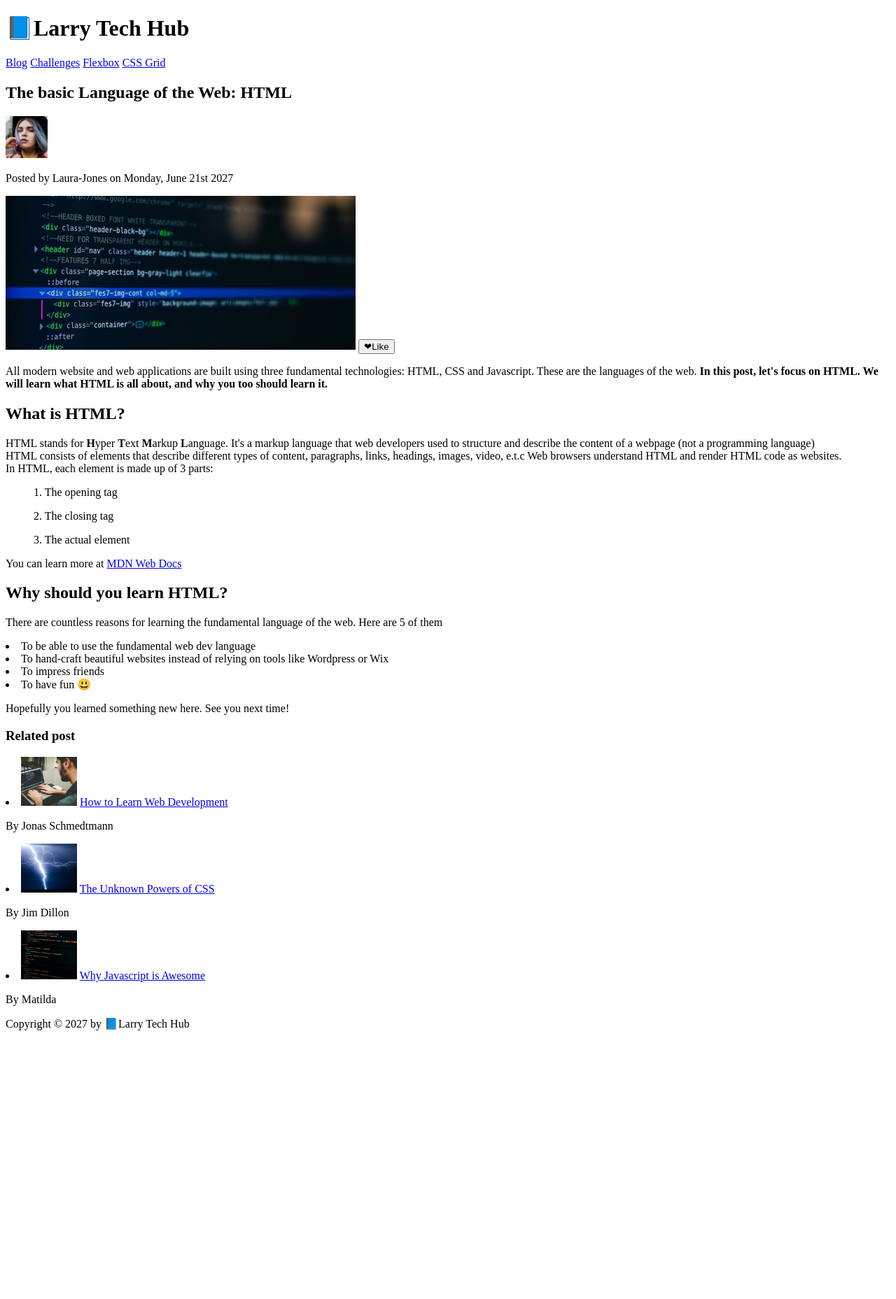
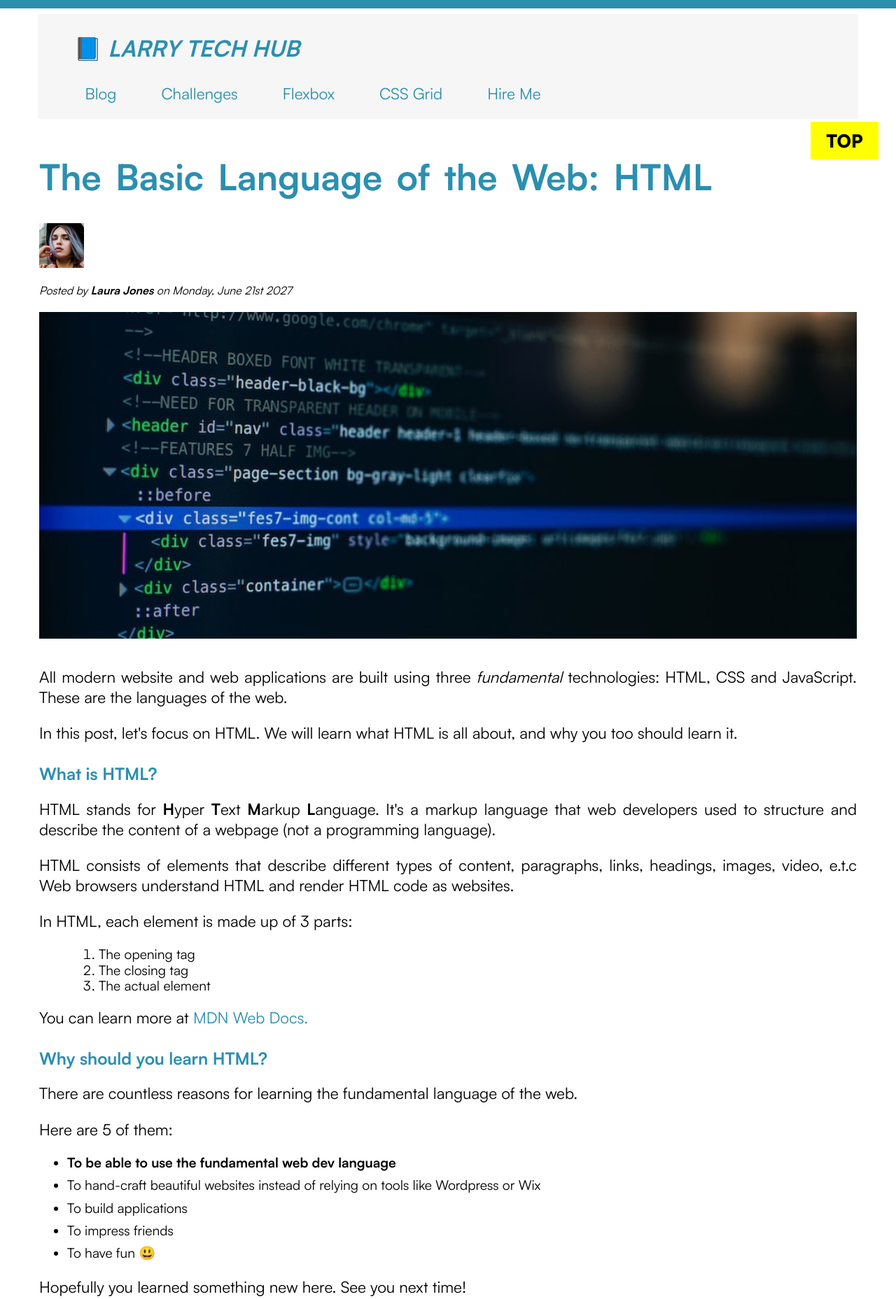
Before and after one commit to Shegs8422/720degreehub, a plain HTML site: page index.html in a window 1280 px wide. Shown: the top 1857 px of the page at 70% size. Before the commit the page ends 1481 px from the top, so only its background shows below. Drawn offline with Linux system fonts and the light colour scheme.

Commit message:
Responsive Website

```diff
--- a/index.html
+++ b/index.html
@@ -5,60 +5,88 @@
     <meta charset="UTF-8">
     <meta name="viewport" content="width=device-width, initial-scale=1.0">
     <meta name="description" content="Learn the basic concept of Web: HTML">
+    <link rel="stylesheet" href="style.css">
     <title>📘Larry Tech Hub</title>
 </head>
 
 <body>
-    <h1>📘Larry Tech Hub</h1>
     <header>
+        <h2 id="title">📘 <i>Larry Tech Hub</i></h2>
         <nav>
-            <a href="#">Blog</a>
-            <a href="#">Challenges</a>
-            <a href="#">Flexbox</a>
-            <a href="#">CSS Grid</a>
+            <ul>
+                <li><a href="#">Blog</a></li>
+                <li><a href="#">Challenges</a></li>
+                <li><a href="#">Flexbox</a></li>
+                <li><a href="#">CSS Grid</a></li>
+                <li><a href="contact.html">Hire Me</a></li>
+            </ul>
         </nav>
     </header>
-</body>
-<main>
-    <h2>The basic Language of the Web: HTML</h1>
-        <img src="./img/laura-jones.jpg" alt="This is laura-jones image" width="60" height="60">
-        <p>Posted by Laura-Jones on Monday, June 21st 2027</p>
-        <img src="./img/post-img.jpg" alt="html image" width="500" height="220">
-        <button>❤Like</button>
-        <p>All modern website and web applications are built using three fundamental technologies: HTML, CSS and
-            Javascript. These are the languages of the web. <b> In this post, let's focus on HTML. We will learn what
+    <div class="main">
+        <h1 class="heading">The Basic Language of the Web: HTML</h1>
+        <span id="tag">Top</span>
+        <img src="./img/laura-jones.jpg" alt="This is laura-jones image" class="profile-image">
+        <p class="author">Posted by <b>Laura Jones</b> on Monday, June 21st 2027</p>
+        <img src="./img/post-img.jpg" alt="html image" class="hero-section">
+        <p class="article">All modern website and web applications are built using three <i>fundamental</i>
+            technologies:
+            HTML,
+            CSS and
+            JavaScript. These are the languages of the web.</p>
+        <p class="article">In this post, let's focus on HTML. We will learn
+            what
             HTML is all about, and why you too should learn it.</b> </p>
-        <h2>What is HTML?</h2>
-        <p>HTML stands for <strong>H</strong>yper <strong>T</strong>ext <strong>M</strong>arkup
+        <h2 class="sub-heading">What is HTML?</h2>
+        <p class="article">HTML stands for <strong>H</strong>yper <strong>T</strong>ext <strong>M</strong>arkup
             <strong>L</strong>anguage. It's a markup language that web developers used to structure and describe the
-            content of a webpage (not a programming language) <br> HTML consists of elements that describe different
-            types of content, paragraphs, links, headings, images, video, e.t.c Web browsers understand HTML and render
-            HTML code as websites. <br> In HTML, each element is made up of 3 parts:</b></p>
-        <ol>1. The opening tag</ol>
-        <ol>2. The closing tag</ol>
-        <ol>3. The actual element</ol>
-        <p>You can learn more at <a href="#">MDN Web Docs</a></p>
-        <h2>Why should you learn HTML?</h2>
-        <p>There are countless reasons for learning the fundamental language of the web. Here are 5 of them</p>
-        <li>To be able to use the fundamental web dev language</li>
+            content of a webpage (not a programming language).
+        </p>
+        <p class="article">HTML consists of elements that describe different
+            types of content, paragraphs, links, headings, images, video, e.t.c Web browsers understand HTML and
+            render
+            HTML code as websites.</p>
+        <p class="article">In HTML, each element is made up of 3 parts:</p>
+        <ol class="article-list">
+            <li>The opening tag</li>
+            <li>The closing tag</li>
+            <li>The actual element</li>
+        </ol>
+        <p class="article">You can learn more at <a href="#">MDN Web Docs.</a></p>
+        <h2 class="sub-heading">Why should you learn HTML?</h2>
+        <p class="article">There are countless reasons for learning the fundamental language of the web.</p>
+        <p class="article">Here are 5 of them:</p>
+
+        <ul class="article">
+            <li><b>To be able to use the fundamental web dev language</b></li>
             <li>To hand-craft beautiful websites instead of relying on tools like Wordpress or Wix</li>
+            <li>To build applications</li>
             <li>To impress friends</li>
             <li>To have fun 😃</li>
-        <p>Hopefully you learned something new here. See you next time!</p>
-        <h3>Related post</h3>
+        </ul>
+        <p class="article">Hopefully you learned something new here. See you next time!</p>
 
-        <li><img src="./img/related-1.jpg" alt="computer programmer" width="80" height="70"> <a href="#">How to Learn
-            Web Development</a>
-        <p>By Jonas Schmedtmann</p></li>
+        <div class="post-container">
+            <h3 class="post-heading">Related posts</h3>
 
-        <li><img src="./img/related-2.jpg" alt="The Unknown Powers of CSS" width="80" height="70"> <a href="#">The
+            <div class="post">
+                <img src="./img/related-1.jpg" alt="computer programmer"> <a href="#">How to
+                    Learn Web Development</a>
+                <p>By Jonas Schmedtmann</p>
+            </div>
+            <div class="post">
+                <img src="./img/related-2.jpg" alt="The Unknown Powers of CSS"> <a href="#">The
                     Unknown Powers of CSS</a>
-        <p>By Jim Dillon</p></li>
+                <p>By Jim Dillon</p>
+            </div>
 
-        <li><img src="./img/related-3.jpg" alt="Why Javascript is Awesome" width="80" height="70"> <a href="#">Why
-            Javascript is Awesome</a>
-        <p>By Matilda</p></li>
-</main>
-<footer>Copyright © 2027 by 📘Larry Tech Hub</footer>
-
+            <div class="post">
+                <img src="./img/related-3.jpg" alt="Why Javascript is Awesome"> <a href="#"><i>Why
+                        Javascript is Awesome</i></a>
+                <p><i>By Matilda</i></p>
+            </div>
+        </div>
+    </div>
+    <button><span id="like">❤ Like</span></button>
+    <span id="end">Copyright © 2027 by Larry Tech Hub</span>
+</body>
 </html>
--- /dev/null
+++ b/style.css
@@ -0,0 +1,218 @@
+html {
+    align-items: center;
+    border-top: 0.8rem solid rgb(43, 143, 176);
+    position: relative;
+    /* justify-content: center; */
+}
+
+body {
+    display: grid;
+    place-items: center;
+    padding: 0;
+    font-family: 'satoshi-variable';
+}
+
+@font-face {
+    font-family: 'satoshi-variable';
+    src: url(./TTF/satoshi-variable.ttf) format('truetype'),
+}
+
+@font-face {
+    font-family: 'satoshi-variable-italic';
+    src: url(./TTF/satoshi-variable-italic.ttf) format('truetype');
+}
+
+
+header {
+    background-color: #f6f6f6;
+    margin-top: 0px;
+    padding: 0.1rem 0 1.4rem 3.2rem;
+    justify-content: space-between;
+    color: rgb(43, 143, 176);
+    width: 70rem;
+}
+
+.main {
+    width: 73rem;
+    display: block;
+    /* border: 1px solid black ; */
+    position: relative;
+    /* justify-content: center; */
+}
+
+.hero-section {
+    object-fit: cover;
+    width: 100%;
+    height: 100%;
+    margin-bottom: 1rem;
+}
+
+#title {
+    font-size: 2rem;
+    text-transform: uppercase;
+}
+
+nav ul {
+    list-style: none;
+    margin: 0;
+    padding: 0;
+    display: flex;
+}
+
+nav ul li {
+    margin-right: 2rem;
+}
+
+nav ul li a {
+    text-decoration: none;
+    color: rgb(43, 143, 176);
+    font-size: 1.4rem;
+    padding: 1rem;
+}
+
+nav ul li a:hover {
+    text-decoration: none;
+    color: white;
+    background-color: rgb(43, 143, 176);
+    font-size: 1.4rem;
+    transition:ease-out;
+    transition-duration: 0.5s;
+}
+
+
+.heading {
+    font-size: 3.2rem;
+    color: rgb(43, 143, 176);
+    margin-top: 3rem;
+    margin-bottom: 2rem;
+    text-align: justify;
+    word-spacing: 0.4rem;
+}
+
+
+.sub-heading {
+    font-size: 24px;
+    margin-top: 28px;
+    color: rgb(43, 143, 176)
+}
+
+.author {
+    font-size: 1rem;
+    margin-bottom: 20px;
+    font-style: italic;
+}
+
+.profile-image {
+    margin-bottom: 0;
+    width: 4rem;
+}
+
+img {
+    max-width: 100%;
+    height: auto;
+}
+
+.article {
+    line-height: 1.8rem;
+    margin-top: 1.2rem;
+    font-size: 1.4rem;
+    text-align: justify;
+}
+
+.article-list {
+    line-height: 1.4rem;
+    margin-top: 10px;
+    margin-bottom: 10px;
+    margin-left: 45px;
+    font-size: 1.2rem;
+}
+
+.article li {
+    line-height: 1.4rem;
+    margin-top: 10px;
+    margin-bottom: 10px;
+    font-size: 1.2rem;
+}
+
+
+.article a {
+    text-decoration: none;
+    color: rgb(43, 143, 176)
+}
+
+
+.post-container {
+    background-color: #f6f6f6;
+    padding: 20px;
+    width: 30rem;
+    margin-top: 5rem;
+    margin-left: 0.5rem;
+    margin-right: 0.5rem;
+    justify-content: center;
+    border-top: 0.5rem solid rgb(43, 143, 176);
+    border-bottom: 0.5rem solid rgb(43, 143, 176);
+}
+
+#tag {
+    position: absolute;
+    font-size: 1.6rem;
+    color: black;
+    background-color: yellow;
+    text-transform: uppercase;
+    font-weight: 900;
+    padding: 0.6rem 1.4rem 0.6rem 1.4rem;
+    margin: 4px;
+    top: 0;
+    right: -3%;
+}
+
+.post {
+    padding-left: 5%;
+    padding-right: 5%;
+}
+
+.post-heading {
+    text-align: center;
+    text-transform: uppercase;
+    margin-top: 20px;
+    font-size: 1.2rem;
+}
+
+.post-container a{
+    text-decoration: none;
+    font-size: 1.4rem;
+    font-weight: 600;
+    color: rgb(43, 143, 176);
+}
+
+.post img {
+    width: 4.5rem;
+}
+
+.post-container p{
+    font-size: 1.1rem;
+    font-weight: 600;
+    margin-bottom: 1rem;
+    margin-top: 0.1rem;
+    padding-bottom: 2rem;
+}
+
+#end {
+    text-align: left;
+    display: inline;
+    left: 0%;
+    bottom: 0%;
+}
+
+#like {
+    position: absolute;
+    font-size: 1.6rem;
+    color: black;
+    background-color: #f6f6f6;
+    border: 0.1rem solid rgba(195, 195, 195, 0.737);
+    padding: 0.8rem 1.8rem 0.8rem 1.8rem;
+    box-shadow: 0,1rem;
+    margin: 3rem;
+    top: 92%;
+    right: 0%;
+}
```
Also changed, not shown: contact.html (+42 -0 lines), TTF/satoshi-variable-italic.ttf (added), TTF/satoshi-variable.ttf (added), img/IMG-20241016-WA0013.jpg (added), img/IMG-20241016-WA0014.jpg (added), img/IMG-20241016-WA0015.jpg (added). Lines whose indentation alone changed are shown as unchanged.
